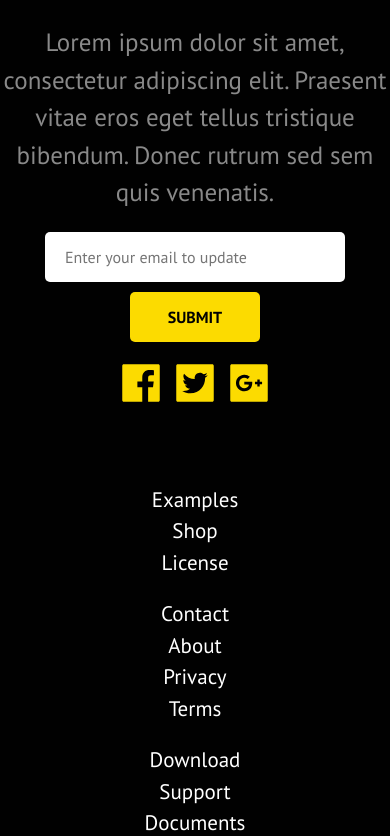
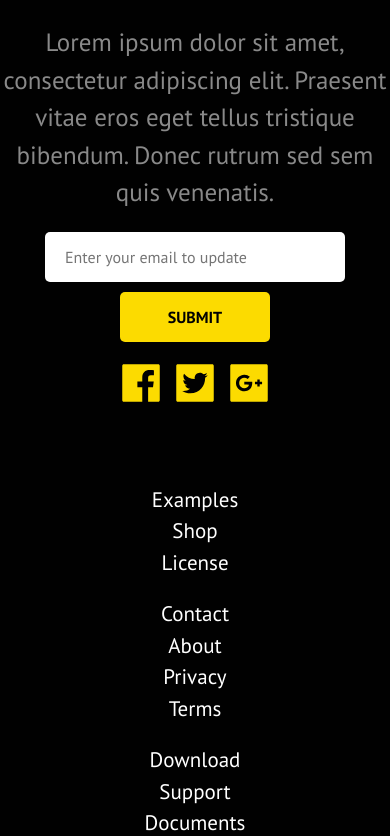
Before and after one commit to ilya-ozerov/tiny-one, a React (Create React App) app: page / in a window 390 px wide. Shown: the part 2541-3377 px from the top of the page. Built offline with nearby package versions, Linux system fonts and the light colour scheme.

Commit message:
change Submit button size in mobile version

```diff
--- a/src/components/Main/InTouch/intouch.scss
+++ b/src/components/Main/InTouch/intouch.scss
@@ -88,6 +88,10 @@
       border-radius: 5px;
       color: #010101;
 
+      @media (max-width: 767px) {
+        width: 150px;
+      }
+
       &:hover {
         background-color: rgba(#fcdb00, 0.8);
       }
@@ -110,6 +114,7 @@
     &:hover {
       color: rgba(#fcdb00, 0.8);
     }
+
     &:active {
       color: #e8d636;
     }
@@ -119,6 +124,7 @@
     &:hover {
       color: rgba(#fcdb00, 0.8);
     }
+
     &:active {
       color: #e8d636;
     }
@@ -128,6 +134,7 @@
     &:hover {
       color: rgba(#fcdb00, 0.8);
     }
+
     &:active {
       color: #e8d636;
     }
```
